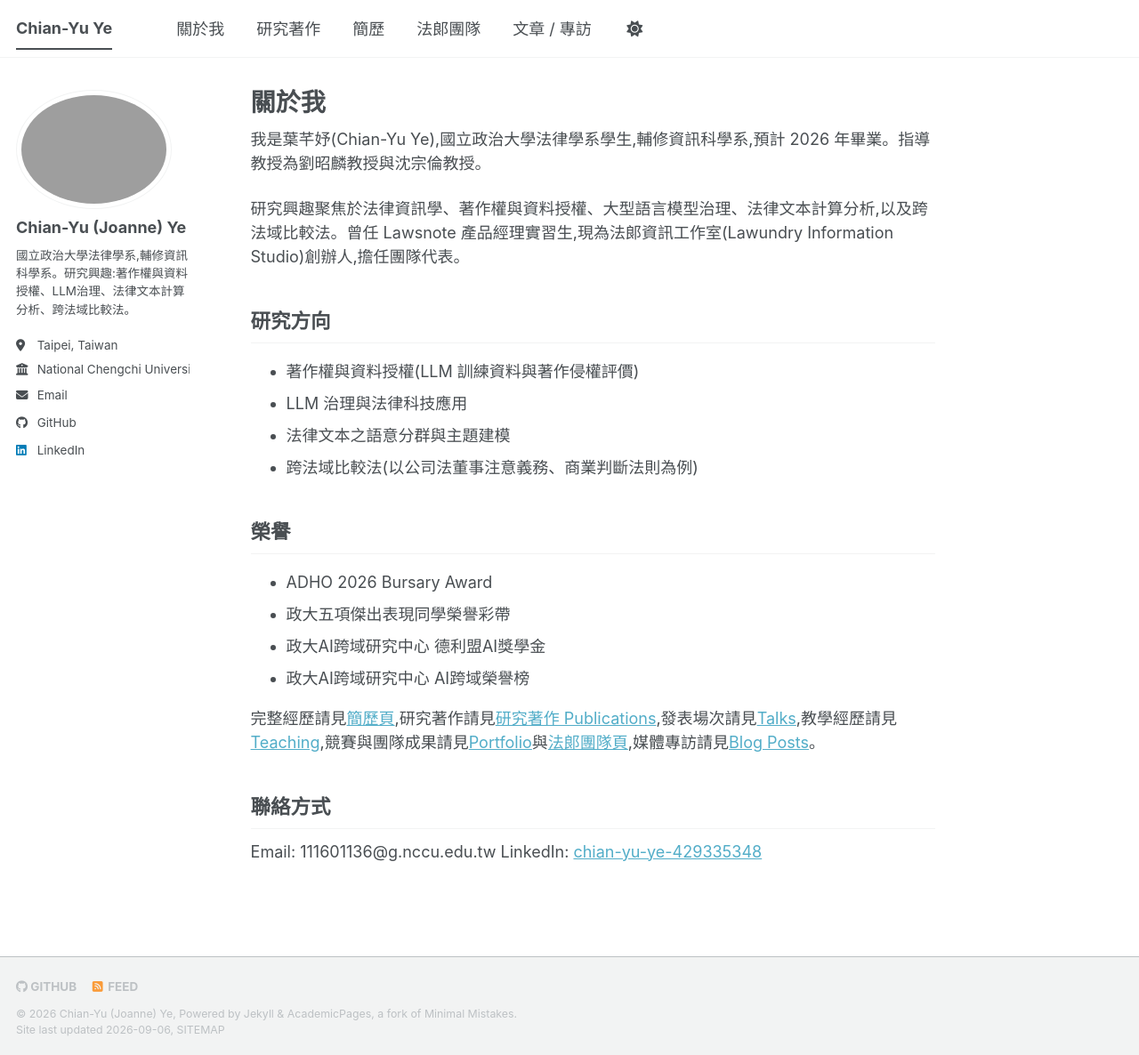
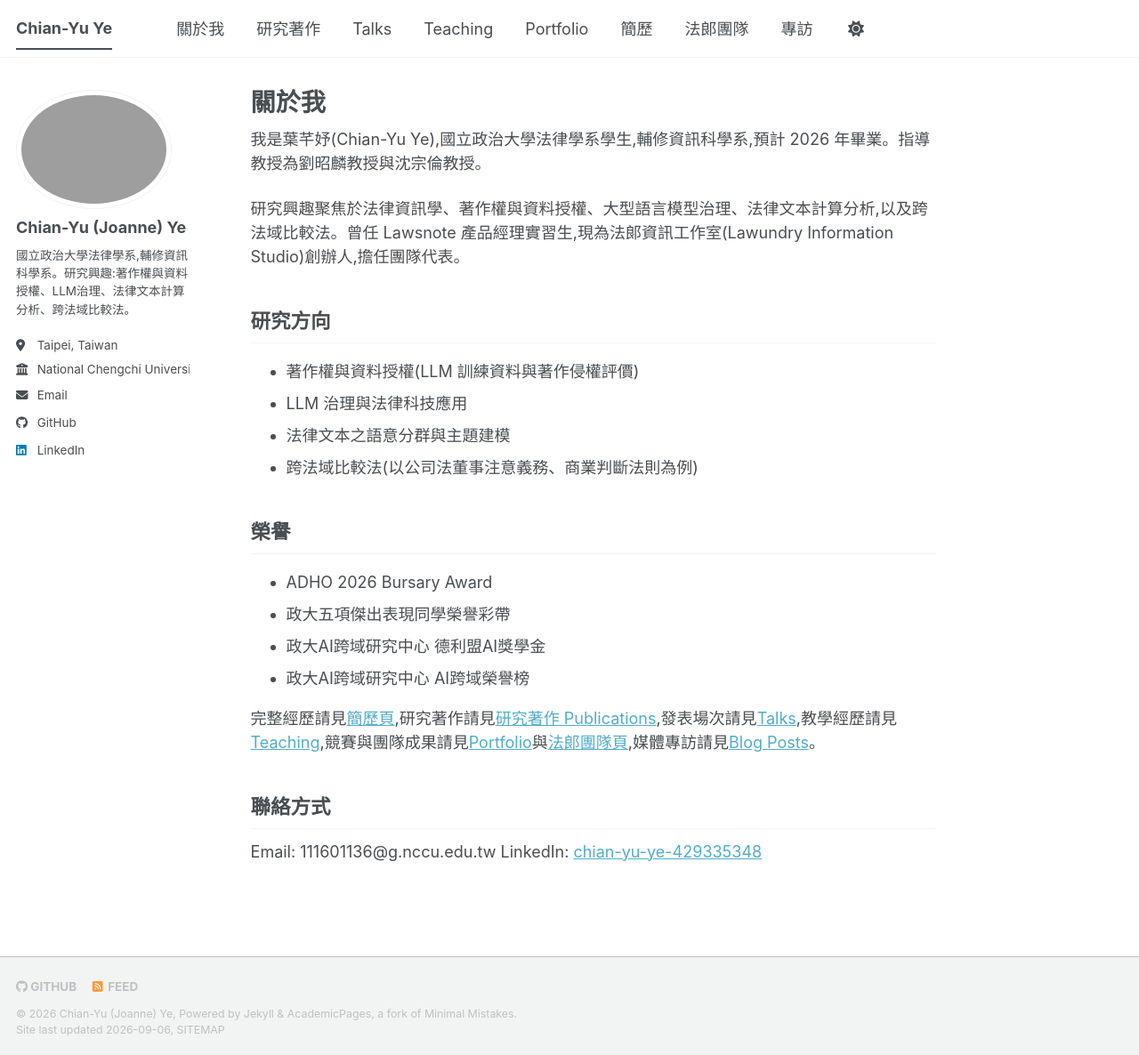
Before and after one commit to Molannn/chianyu.github.io, a Jekyll site: the page built from _pages/about.md, in a window 1280 px wide and 1186 px high. Shown: the whole window at 89% size. Built offline with Jekyll 4.4.1, drawn with Linux system fonts in a browser that asks for light colours; a style sheet for code colours, icons or effects is not loaded.

Commit message:
Update navigation links in navigation.yml

```diff
--- a/_data/navigation.yml
+++ b/_data/navigation.yml
@@ -6,9 +6,15 @@ main:
     url: /about/
   - title: "研究著作"
     url: /publications/
+  - title: "Talks"
+    url: /talks/
+  - title: "Teaching"
+    url: /teaching/
+  - title: "Portfolio"
+    url: /portfolio/
   - title: "簡歷"
     url: /cv/
   - title: "法郎團隊"
     url: /startup/
-  - title: "文章 / 專訪"
+  - title: "專訪"
     url: /year-archive/
```
